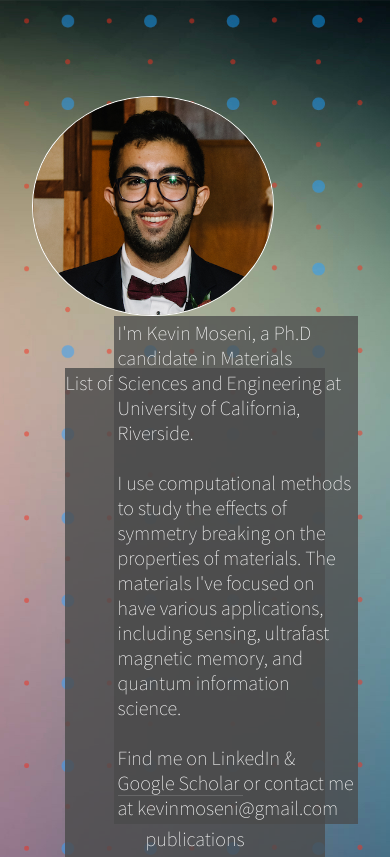
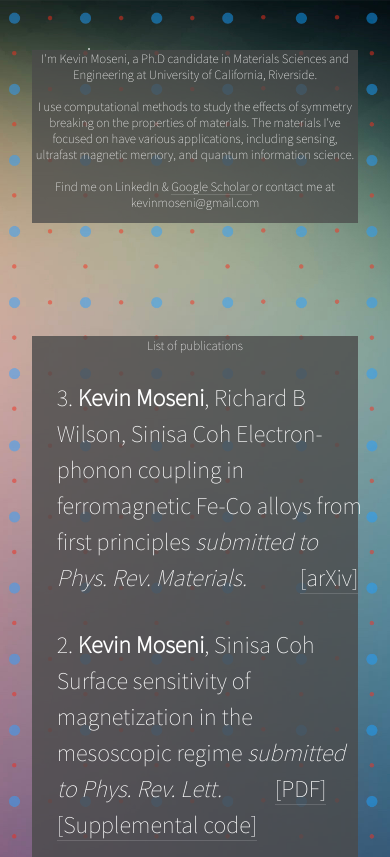
Before and after one commit to kevinmoseni/kevinmoseni.github.io, a plain HTML site: page index.html in a window 390 px wide. Shown: the top 857 px of the page. Drawn offline with Linux system fonts and the light colour scheme.

Commit message:
mobile annoying things

```diff
--- a/assets/css/main.css
+++ b/assets/css/main.css
@@ -739,6 +739,7 @@ html, body, div, span, applet, object, iframe, h1, h2, h3, h4, h5, h6, p, blockq
 
 	@media screen and (max-width: 980px) {
 
+
 		.row > * {
 			padding: 0 0 0 2em;
 		}
@@ -1374,11 +1375,19 @@ html, body, div, span, applet, object, iframe, h1, h2, h3, h4, h5, h6, p, blockq
 
 	body {
 	    -ms-overflow-style: scrollbar;
-	}
+	    min-width: 320px;
+	    background-repeat: no-repeat;
+            background-size: cover;
+	    background-position: top center;}
+	}
+
 
 	@media screen and (max-width: 480px) {
 		html, body {
-			min-width: 320px;}}
+		    min-width: 320px;
+		    background-repeat: repeat;
+	     	    background-size: cover;
+		    background-position: top center;}}
 
 	body {
 		background-color: #000;
@@ -1464,31 +1473,50 @@ html, body, div, span, applet, object, iframe, h1, h2, h3, h4, h5, h6, p, blockq
 
 		@media screen and (max-width: 980px) {
 			h1 br, h2 br, h3 br, h4 br, h5 br, h6 br {
-				display: none;}}
+			    display: none;
+			}}
 
 	h1, bio {
 		font-size: 1.5em;}
 
 	@media screen and (max-width: 980px) {
-			h1,bio {
-				font-size: 1.5em;
+
+	    h1 {
+		            width: 100%;
+
+			    margin: 20em 0 0em 0;
+			    padding: 0em 0 0 0;
 			}
 		}
 
 		@media screen and (max-width: 736px) {
 
-			h1,bio {
-				font-size: 1.25em;
+		    h1 {
+			width: 100%;
+			font-size: 1.3em;
+			padding: 0em 0 1em 0;
+                        margin:  -4em 0 0 0;
+			}
+		    bio {
+			width: 100%;
+			font-size: 1.3em;
+			padding: 0em 0 1em 0;
+			margin:  0em 0 0 0;
 			}
 		}
 
 		h2 {
 		    font-size: 1.3em;
+		    padding: 10em 0 1em 0;
+		    margin:  10em 0 0 0;
+		    width: 95%;
 		}
 
 		@media screen and (max-width: 736px) {
 
 		    h2 {
+			padding: 10em 0 0 0;
+			margin: 10em 0 0 0;
 			font-size: 1em;
 			}
 
@@ -2066,6 +2094,26 @@ html, body, div, span, applet, object, iframe, h1, h2, h3, h4, h5, h6, p, blockq
 					}
 
 			@media screen and (max-width: 480px) {
+		    h1 {
+			width: 100%;
+			font-size: 0.8em;
+			padding: 0em 0 0em 0;
+			margin:  0em 0 0em 0;
+			}
+                    bio {
+			width: 100%;
+			font-size: 0.8em;
+			padding: 0em 0 1em 0;
+                        margin:  0em 0 1em 0;
+                        }
+                }
+
+                h2 {
+                    font-size: 1.5em;
+                    padding: 5em 0 1em 0;
+                    margin:  10em 0 0 0;
+                    width: 95%;
+                }
 
 				ul.actions {
 					margin: 0 0 2em 0;
@@ -2538,7 +2586,7 @@ html, body, div, span, applet, object, iframe, h1, h2, h3, h4, h5, h6, p, blockq
 /* Wrapper */
 
 	#wrapper {
-		max-width: 68em;
+		max-width: 100%;
 		width: 100%;
 		margin: 0 auto;
 		padding: 0 2em;
@@ -2569,7 +2617,7 @@ html, body, div, span, applet, object, iframe, h1, h2, h3, h4, h5, h6, p, blockq
 
 	#header {
 		text-align: center;
-		padding: 2em 0 4em 0;
+		padding: 2em 0 0em 0;
 	}
 
 		#header h1{
@@ -2590,7 +2638,7 @@ html, body, div, span, applet, object, iframe, h1, h2, h3, h4, h5, h6, p, blockq
 		    float:left;
 		    border-radius: 100%;
 		    display: inline-block;
-		    margin: 2em 0 0em 0;
+		    margin: 1em 0em 0em 3.5em;
 		    padding-top: 0em;
 		    border: solid 1px rgba(255, 255, 255, 1.0);
 		    background-color: rgba(255, 255, 255, 0.00);}
@@ -2603,8 +2651,25 @@ html, body, div, span, applet, object, iframe, h1, h2, h3, h4, h5, h6, p, blockq
 		@media screen and (max-width: 1280px) {
 
 			#header {
-				padding: 4em 0 2em 0;
-			}
+				padding: 2em 0 2em 0;
+			}
+
+			#header .avatar img {
+			    display: block;
+			    margin-left: auto;
+			    margin-right: auto;
+
+			    border-radius: 50%;
+			    width: 0em;
+}
+
+			#header bio {
+			    text-align: center;
+			    float: center;
+			    color: rgba(255, 255, 255, 1);
+			    width: 100%;
+			    background-color: rgba(74,74,74,0.75);}
+
 
 		}
 
--- a/index.html
+++ b/index.html
@@ -1,9 +1,4 @@
 <!DOCTYPE HTML>
-<!--
-	Visualize by TEMPLATED
-	templated.co @templatedco
-	Released for free under the Creative Commons Attribution 3.0 license (templated.co/license)
--->
 <html>
 	<head>
 		<title>Kevin Moseni</title>
@@ -11,11 +6,9 @@
 		<meta name="viewport" content="width=device-width, initial-scale=1" />
 		<link rel="stylesheet" href="assets/css/main.css" />
 	</head>
-
 	<body>
 	  <div id="wrapper">
             <header id="header">
-
 	      <span class="avatar"><img src="images/avatar.jpg"
 					alt="Avatar"> </span>
 	      <bio>
@@ -26,17 +19,20 @@
 		<br>
 		<br>
 		Find me on LinkedIn
-                </a> &amp <a href="https://scholar.google.com/citations?user=M6fwyi0AAAAJ&hl=en&oi=ao">
+                </a>
+                &amp
+                <a href="https://scholar.google.com/citations?user=M6fwyi0AAAAJ&hl=en&oi=ao">
                 Google Scholar
-               </a>
-               or contact me at kevinmoseni@gmail.com
-               </bio>
-               </header>
-               </div>
+                </a>
+                or contact me at kevinmoseni@gmail.com
+                </bio>
+                </header>
+                </div>
 
         <div id="wrapper">
-          <header id="papers" style='display: block;    margin-left: auto; margin-right: auto;
-				     width: 80%; margin-top: 17em; margin-bottom: 5em; background-color: rgba(74,74,74,0.8);'>
+          <header id="papers" style='display: block; margin-left: auto; margin-right: auto;
+				     width: 100%; margin-top: 17em; margin-bottom: 5em;
+				     background-color: rgba(74,74,74,0.8);'>
 	    <h1 style='text-align: center;'>
 	      List of publications
 	    </h1>
@@ -44,7 +40,6 @@
               3. <strong>Kevin Moseni</strong>, Richard B Wilson, Sinisa Coh
               <br>
               Electron-phonon coupling in ferromagnetic Fe-Co alloys from first principles
-              <br>
               <i> submitted to Phys. Rev. Materials.</i> <br>
               <a href='https://arxiv.org/pdf/2402.12650.pdf' style='margin-left: 2em;'>
                 [arXiv]
@@ -60,7 +55,6 @@
               <a href='https://coh.engr.ucr.edu/pubs/supp/morb.zip'>[Supplemental code]</a>
             </h2>
 
-
             <h2 style='margin: 1em 1em 0em 1em; text-align: left; padding: 0.03em; padding-bottom:0.25em;'>
               1. <strong>Kevin Moseni</strong>, Richard B Wilson, Sinisa Coh
               <br>
@@ -74,7 +68,6 @@
           </header>
         </div>
 
-	<!-- Scripts -->
 	<script src="assets/js/jquery.min.js"></script>
 	<script src="assets/js/jquery.poptrox.min.js"></script>
 	<script src="assets/js/skel.min.js"></script>
```
Lines whose indentation alone changed are shown as unchanged.
